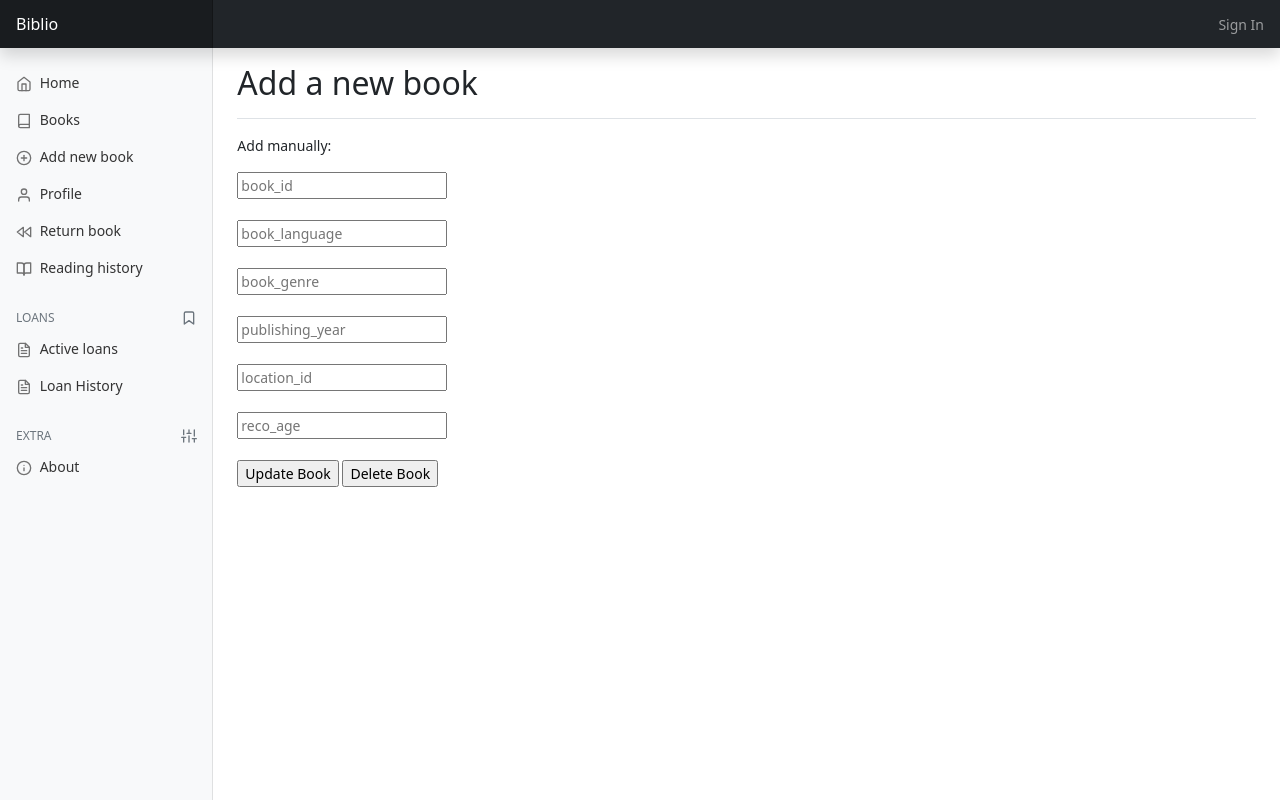
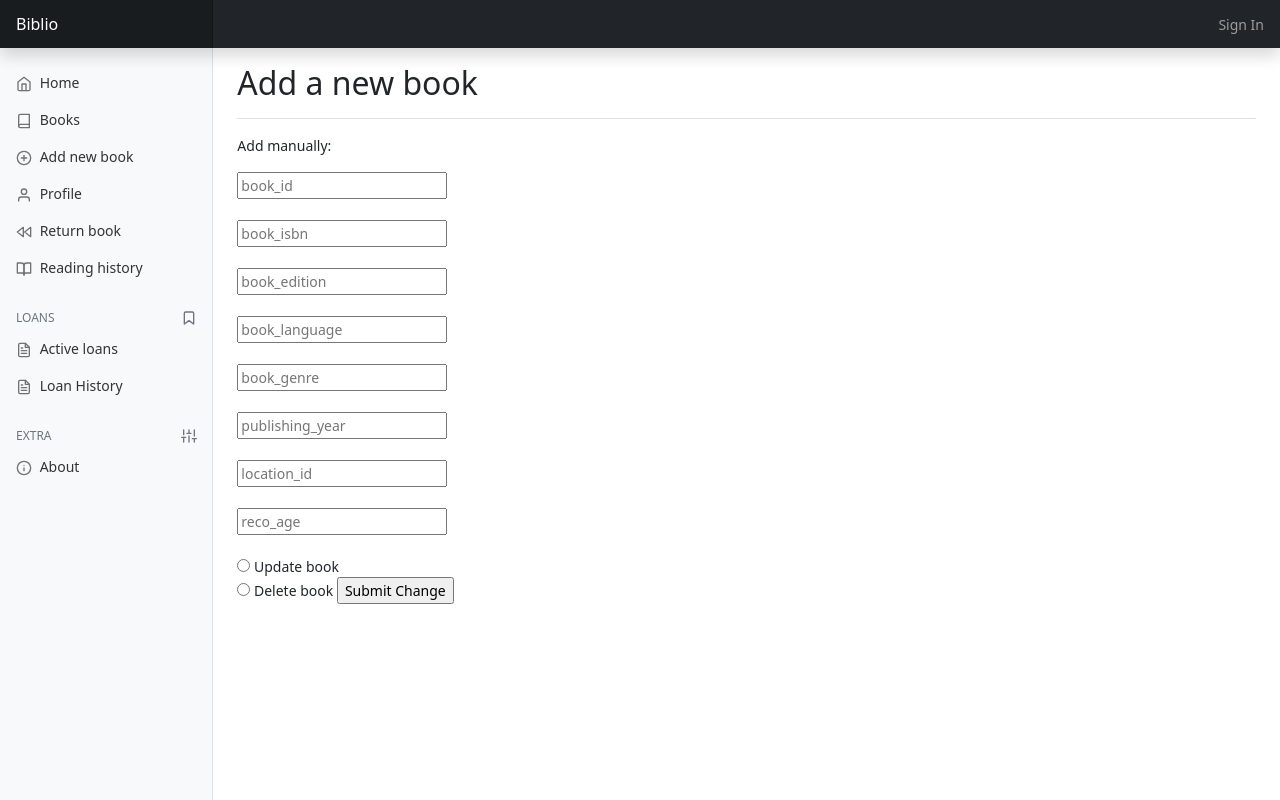
Before and after one commit to BennerLukas/Biblio, a Flask app: template src/frontend/app/templates/update_book.html in a window 1280 px wide. Run offline with Flask 2, Linux system fonts and the light colour scheme; the template is opened without the code that fills it, so the values that code supplies are empty.

Commit message:
fixed update and added delete functionality

```diff
--- a/src/frontend/app/templates/update_book.html
+++ b/src/frontend/app/templates/update_book.html
@@ -7,8 +7,12 @@
 
 <div>
     <p>Add manually:</p>
-    <form action="/execute_update_book_manually" method="post">
-        <input  type="book_id" name = "book_id" placeholder="book_id">
+    <form action="/execute_change_book_manually" method="post">
+        <input type="book_id" name = "book_id" placeholder="book_id">
+        <br><br>
+        <input type="book_isbn" name = "book_isbn" placeholder="book_isbn">
+        <br><br>
+        <input type="book_edition" name = "book_edition" placeholder="book_edition">
         <br><br>
         <input type="book_language" name="book_language" placeholder="book_language">
         <br><br>
@@ -21,9 +25,14 @@
         <input type="reco_age" name="reco_age" placeholder="reco_age">
         <br><br>
 
-        <input type="submit" name="execute_add_book_manually" value="Update Book">
-        <input type="submit" name="execute_delete_book_manually" value="Delete Book">
+        <input type="radio" id="update" name="operator" value="update" required>
+        <label for="female">Update book</label><br>
+        <input type="radio" id="delete" name="operator" value="delete" required>
+        <label for="other">Delete book</label>
+
+        <input type="submit" name="execute_update_book_manually" value="Submit Change">
     </form>
+
 </div>
 
 {% endblock %}
```
